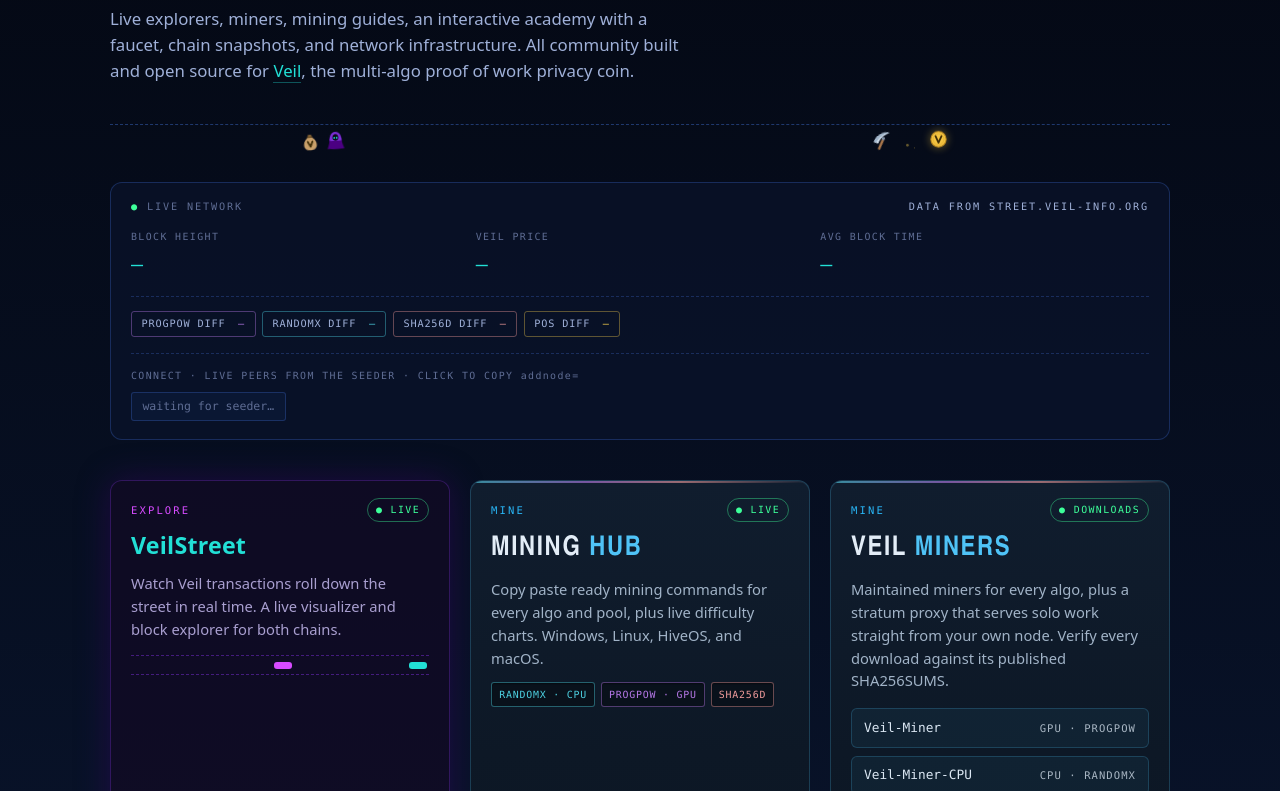
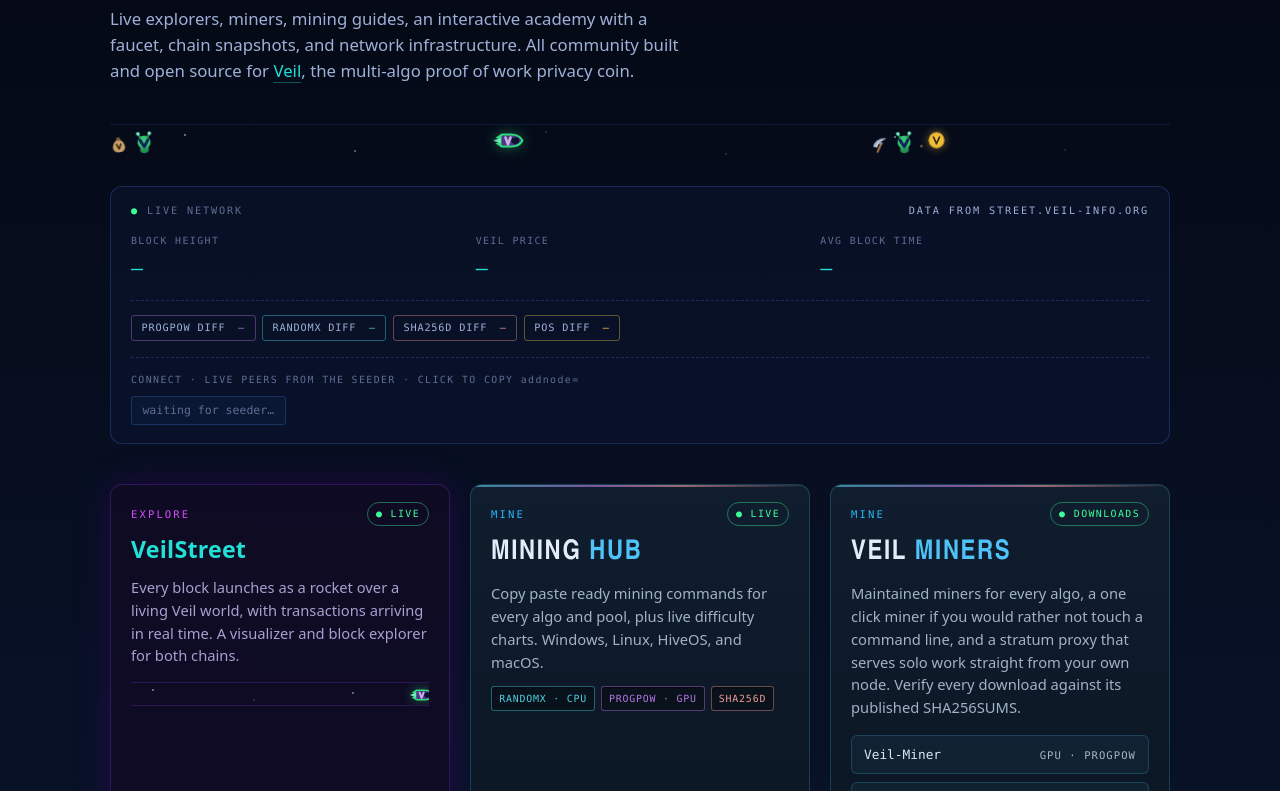
Before and after one commit to ohcee/veil-info-hub, a plain HTML site: page index.html in a window 1280 px wide. Shown: the part 304-1095 px from the top of the page. Drawn offline with Linux system fonts and the light colour scheme; no server answers.

Commit message:
Match VeilStreet's actual world, and ship Quick Miner
I had the explorer wrong. VeilStreet is not a road, it is a space
scene: blocks launch as green outlined rockets, the Veilians are
green aliens whose faces are the Veil V, and the sky has planets
and drifting rock. The card copy said transactions roll down a
street, which described a site that does not exist.

So the lane stops being asphalt. The dashed road markings become a
faint starfield, and the crossers are the real characters: a
Veilian swinging a pickaxe after a coin, a Veilian hauling a bag,
and a block rocket. Three groups a third of a lap apart, so
something is always on screen. The purple hooded figure is gone,
it was invented and off brand.

Quick Miner shipped, so its placeholder row becomes a real link to
the releases. Dead car, spark-2 and link-soon rules removed.

```diff
--- a/index.html
+++ b/index.html
@@ -142,7 +142,8 @@
   .hero p a { color: var(--cyan); text-decoration: none; border-bottom: 1px solid rgba(34,224,214,0.35); }
   .hero p a:hover { border-bottom-color: var(--cyan); }
 
-  /* animated tx street under the hero, borrowed from VeilStreet */
+  /* VeilStreet is a space scene, not a road, so this is a starfield the
+     Veilians cross rather than asphalt with lane markings */
   .street {
     max-width: 1100px;
     margin: 0 auto;
@@ -150,25 +151,62 @@
   }
   .street-lane {
     position: relative;
-    height: 34px;
-    border-top: 1px dashed rgba(63, 111, 214, 0.45);
+    height: 38px;
+    border-top: 1px solid rgba(63, 111, 214, 0.16);
     overflow: hidden;
   }
-  /* two pairs crossing the lane, each after a coin it never catches.
-     Same duration, offset by half, so the lane is never empty. */
+  .star {
+    position: absolute;
+    width: 2px;
+    height: 2px;
+    border-radius: 50%;
+    background: #cfe0ff;
+    opacity: 0.5;
+    animation: twinkle 3.4s ease-in-out infinite;
+  }
+  .st-1 { left: 7%;  top: 9px;  }
+  .st-2 { left: 23%; top: 25px; animation-delay: -0.7s; opacity: 0.32; }
+  .st-3 { left: 41%; top: 6px;  animation-delay: -1.5s; }
+  .st-4 { left: 58%; top: 28px; animation-delay: -2.2s; opacity: 0.35; }
+  .st-5 { left: 74%; top: 11px; animation-delay: -0.3s; }
+  .st-6 { left: 90%; top: 24px; animation-delay: -1.9s; opacity: 0.3; }
+  @keyframes twinkle {
+    0%, 100% { opacity: 0.16; }
+    50%      { opacity: 0.6; }
+  }
+  /* three groups crossing on the same lap, spaced a third apart, so the
+     lane always has something in it instead of one lonely crawler */
   .chase {
     position: absolute;
-    top: 4px;
+    top: 5px;
     display: flex;
     align-items: center;
-    gap: 9px;
+    gap: 7px;
     animation: drive 7s linear infinite;
   }
-  .chase-b { animation-delay: -3.5s; gap: 3px; }
-  .miner {
+  .chase-a { gap: 4px; }
+  .chase-b { animation-delay: -2.33s; gap: 3px; }
+  .chase-c { animation-delay: -4.66s; }
+  .pick {
     display: block;
-    transform-origin: 22% 82%;
+    align-self: flex-end;
+    margin-right: -5px;
+    transform-origin: 30% 90%;
     animation: swing 0.55s ease-in-out infinite;
+  }
+  .rocket {
+    display: block;
+    animation: hover 1.1s ease-in-out infinite;
+    filter: drop-shadow(0 0 7px rgba(47, 224, 122, 0.4));
+  }
+  .flame { animation: flicker 0.16s steps(2) infinite; }
+  @keyframes hover {
+    0%, 100% { transform: translateY(0); }
+    50%      { transform: translateY(-2px); }
+  }
+  @keyframes flicker {
+    0%   { opacity: 0.95; }
+    100% { opacity: 0.5; }
   }
   .veilian {
     display: block;
@@ -195,7 +233,6 @@
     opacity: 0;
     animation: spark 0.55s ease-out infinite;
   }
-  .spark-2 { animation-delay: 0.27s; width: 2px; height: 2px; }
   @keyframes swing {
     0%, 100% { transform: rotate(-18deg); }
     50%      { transform: rotate(8deg); }
@@ -217,30 +254,16 @@
     30%  { opacity: 0.9; }
     100% { opacity: 0; transform: translate(-7px, 5px) scale(0.4); }
   }
-  .car {
-    position: absolute;
-    top: 9px;
-    width: 22px;
-    height: 8px;
-    border-radius: 3px;
-    animation: drive 9s linear infinite;
-  }
-  .car-1 { background: var(--cyan);    animation-delay: 0s;   }
-  .car-2 { background: var(--blue-br); animation-delay: -3.2s; height: 6px; top: 11px; }
-  .mini-street .car-2 { background: var(--magenta); }
-  .car-3 { background: var(--green);   animation-delay: -6.1s; width: 14px; }
   @keyframes drive {
     from { left: -5%; }
     to   { left: 103%; }
   }
   @media (prefers-reduced-motion: reduce) {
-    .car { animation: none; left: 40%; }
-    .car-2 { left: 62%; }
-    .car-3 { left: 18%; }
-    .chase { animation: none; left: 20%; }
-    .chase-b { left: 62%; }
-    .miner, .coin, .veilian, .bag { animation: none; }
-    .miner { transform: rotate(-8deg); }
+    .chase { animation: none; left: 10%; }
+    .chase-b { left: 44%; }
+    .chase-c { left: 76%; }
+    .coin, .veilian, .bag, .pick, .rocket, .flame, .star { animation: none; }
+    .pick { transform: rotate(-8deg); }
     .spark { display: none; }
   }
 
@@ -468,11 +491,6 @@
     letter-spacing: 0.1em;
     opacity: 0.75;
   }
-  .link-soon {
-    border-style: dashed !important;
-    opacity: 0.65;
-  }
-  .link-soon:hover { transform: none; }
 
   /* ── skin: VeilStreet ── */
   .skin-street {
@@ -490,15 +508,25 @@
     border: 1px solid var(--vs-border);
   }
   .skin-street .card-link:hover { border-color: var(--cyan); color: var(--cyan); }
+  /* a block crossing the card's own patch of sky */
   .mini-street {
     margin: 0.9rem 1.25rem 0;
     position: relative;
-    height: 20px;
-    border-top: 1px dashed rgba(123, 47, 214, 0.5);
-    border-bottom: 1px dashed rgba(123, 47, 214, 0.5);
+    height: 24px;
+    border-top: 1px solid rgba(123, 47, 214, 0.28);
+    border-bottom: 1px solid rgba(123, 47, 214, 0.28);
     overflow: hidden;
   }
-  .mini-street .car { top: 6px; height: 7px; width: 18px; animation-duration: 5.5s; }
+  .mini-street .star { top: 6px; }
+  .mini-street .st-3 { top: 16px; }
+  .mini-street .st-5 { top: 9px; }
+  .mini-rocket {
+    position: absolute;
+    top: 2px;
+    display: block;
+    animation: drive 5.5s linear infinite;
+    filter: drop-shadow(0 0 6px rgba(47, 224, 122, 0.4));
+  }
 
   /* ── skin: mining (dark, blue keyed) ──────────────────────────────────
      Same rule the other three skins follow: take the card's own brand
@@ -742,17 +770,27 @@
 
 <div class="street" aria-hidden="true">
   <div class="street-lane">
+    <span class="star st-1"></span><span class="star st-2"></span><span class="star st-3"></span>
+    <span class="star st-4"></span><span class="star st-5"></span><span class="star st-6"></span>
     <div class="chase chase-a">
-      <span class="miner">
-        <svg viewBox="0 0 24 24" width="23" height="23">
+      <span class="pick">
+        <svg viewBox="0 0 24 24" width="19" height="19">
           <path d="M5.8 20.4 L13 11.8" stroke="#a9764a" stroke-width="2.6" stroke-linecap="round" fill="none"/>
           <path d="M2.4 12.6 C5.6 6.4, 15.4 4.4, 20.6 7.6 C16 8.2, 9.2 10.2, 6.4 15.2 Z" fill="#d7e3f0"/>
           <path d="M2.4 12.6 C5.6 6.4, 15.4 4.4, 20.6 7.6 C16.4 6.9, 8.4 8.8, 5.2 13.4 Z" fill="#9fb3c9"/>
           <circle cx="12.9" cy="11.6" r="1.7" fill="#7d8fa6"/>
         </svg>
       </span>
+      <span class="veilian"><svg viewBox="0 0 24 24" width="24" height="24">
+          <path d="M8.6 8.2 L6.6 4.4" stroke="#2aa35c" stroke-width="1.5" stroke-linecap="round"/>
+          <path d="M15.4 8.2 L17.4 4.4" stroke="#2aa35c" stroke-width="1.5" stroke-linecap="round"/>
+          <circle cx="6.3" cy="3.7" r="1.8" fill="#7ef7d0"/>
+          <circle cx="17.7" cy="3.7" r="1.8" fill="#7ef7d0"/>
+          <ellipse cx="12" cy="19.6" rx="4.4" ry="3.6" fill="#249152"/>
+          <ellipse cx="12" cy="12.4" rx="6.5" ry="6.6" fill="#34c46f"/>
+          <path d="M7.8 9.8 L12 17 L16.2 9.8" fill="none" stroke="#12205c" stroke-width="2.9" stroke-linecap="round" stroke-linejoin="round"/>
+        </svg></span>
       <span class="spark spark-1"></span>
-      <span class="spark spark-2"></span>
       <span class="coin">
         <svg viewBox="0 0 20 20" width="17" height="17">
           <circle cx="10" cy="10" r="9" fill="#f5c542"/>
@@ -764,20 +802,32 @@
     </div>
     <div class="chase chase-b">
       <span class="bag">
-        <svg viewBox="0 0 24 24" width="20" height="20">
+        <svg viewBox="0 0 24 24" width="19" height="19">
           <path d="M9.8 3.2 L14.2 3.2 L13.7 6 L10.3 6 Z" fill="#8a6636"/>
           <path d="M10.2 6.2 C6 8.3, 3.6 13, 4.6 17.3 C5.4 20.5, 8.4 21.8, 12 21.8 C15.6 21.8, 18.6 20.5, 19.4 17.3 C20.4 13, 18 8.3, 13.8 6.2 Z" fill="#c9a06a"/>
           <rect x="8.8" y="5.2" width="6.4" height="1.9" rx="0.95" fill="#7a5a2e"/>
           <path d="M9.2 11.6 L12 17.6 L14.8 11.6" fill="none" stroke="#3d2c06" stroke-width="2.1" stroke-linecap="round" stroke-linejoin="round"/>
         </svg>
       </span>
-      <span class="veilian">
-        <svg viewBox="0 0 24 24" width="23" height="23">
-          <path d="M12 3 C8 3, 6 7.2, 5.6 12 C5.3 15.6, 4.2 18.4, 3.2 20.6 C6.5 21.2, 17.5 21.2, 20.8 20.6 C19.8 18.4, 18.7 15.6, 18.4 12 C18 7.2, 16 3, 12 3 Z" fill="#4B0082"/>
-          <path d="M12 3 C8 3, 6 7.2, 5.6 12 C7.6 12.8, 16.4 12.8, 18.4 12 C18 7.2, 16 3, 12 3 Z" fill="#7b2fd6"/>
-          <path d="M12 5.6 C10 5.6, 8.9 7.4, 8.9 9.3 C8.9 11.2, 10.3 12.2, 12 12.2 C13.7 12.2, 15.1 11.2, 15.1 9.3 C15.1 7.4, 14 5.6, 12 5.6 Z" fill="#0a0616"/>
-          <circle cx="10.7" cy="9.3" r="0.9" fill="#22e0d6"/>
-          <circle cx="13.3" cy="9.3" r="0.9" fill="#22e0d6"/>
+      <span class="veilian"><svg viewBox="0 0 24 24" width="24" height="24">
+          <path d="M8.6 8.2 L6.6 4.4" stroke="#2aa35c" stroke-width="1.5" stroke-linecap="round"/>
+          <path d="M15.4 8.2 L17.4 4.4" stroke="#2aa35c" stroke-width="1.5" stroke-linecap="round"/>
+          <circle cx="6.3" cy="3.7" r="1.8" fill="#7ef7d0"/>
+          <circle cx="17.7" cy="3.7" r="1.8" fill="#7ef7d0"/>
+          <ellipse cx="12" cy="19.6" rx="4.4" ry="3.6" fill="#249152"/>
+          <ellipse cx="12" cy="12.4" rx="6.5" ry="6.6" fill="#34c46f"/>
+          <path d="M7.8 9.8 L12 17 L16.2 9.8" fill="none" stroke="#12205c" stroke-width="2.9" stroke-linecap="round" stroke-linejoin="round"/>
+        </svg></span>
+    </div>
+    <div class="chase chase-c">
+      <span class="rocket">
+        <svg viewBox="0 0 26 20" width="33" height="25">
+          <path d="M7.5 4.6 L2.6 7.6 L7.5 9.4 Z" fill="#2fe07a"/>
+          <path d="M7.5 10.6 L2.6 12.4 L7.5 15.4 Z" fill="#2fe07a"/>
+          <path d="M6.6 6.6 C6.6 5.6, 7.4 5.2, 8.4 5.2 L15 5.2 C19.6 5.2, 23 7.6, 24.2 10 C23 12.4, 19.6 14.8, 15 14.8 L8.4 14.8 C7.4 14.8, 6.6 14.4, 6.6 13.4 Z" fill="#523387" stroke="#2fe07a" stroke-width="1.5"/>
+          <ellipse cx="18.4" cy="10" rx="3.2" ry="2.7" fill="#0d1030"/>
+          <path d="M10.6 7.6 L12.6 13 L14.6 7.6" fill="none" stroke="#c6b4e8" stroke-width="2" stroke-linecap="round" stroke-linejoin="round"/>
+          <path d="M6.6 7.8 L0.8 10 L6.6 12.2 Z" fill="#7ef7d0" class="flame"/>
         </svg>
       </span>
     </div>
@@ -826,10 +876,19 @@
       <span class="badge badge-live">● LIVE</span>
     </div>
     <h2>VeilStreet</h2>
-    <p class="card-desc">Watch Veil transactions roll down the street in real time. A live visualizer and block explorer for both chains.</p>
+    <p class="card-desc">Every block launches as a rocket over a living Veil world, with transactions arriving in real time. A visualizer and block explorer for both chains.</p>
     <div class="mini-street" aria-hidden="true">
-      <div class="car car-1"></div>
-      <div class="car car-2"></div>
+      <span class="star st-1"></span><span class="star st-3"></span><span class="star st-5"></span>
+      <span class="mini-rocket">
+        <svg viewBox="0 0 26 20" width="26" height="20">
+          <path d="M7.5 4.6 L2.6 7.6 L7.5 9.4 Z" fill="#2fe07a"/>
+          <path d="M7.5 10.6 L2.6 12.4 L7.5 15.4 Z" fill="#2fe07a"/>
+          <path d="M6.6 6.6 C6.6 5.6, 7.4 5.2, 8.4 5.2 L15 5.2 C19.6 5.2, 23 7.6, 24.2 10 C23 12.4, 19.6 14.8, 15 14.8 L8.4 14.8 C7.4 14.8, 6.6 14.4, 6.6 13.4 Z" fill="#523387" stroke="#2fe07a" stroke-width="1.5"/>
+          <ellipse cx="18.4" cy="10" rx="3.2" ry="2.7" fill="#0d1030"/>
+          <path d="M10.6 7.6 L12.6 13 L14.6 7.6" fill="none" stroke="#c6b4e8" stroke-width="2" stroke-linecap="round" stroke-linejoin="round"/>
+          <path d="M6.6 7.8 L0.8 10 L6.6 12.2 Z" fill="#7ef7d0" class="flame"/>
+        </svg>
+      </span>
     </div>
     <div class="card-links">
       <a class="card-link" href="https://street.veil-info.org" target="_blank" rel="noopener">street.veil-info.org <small>MAINNET</small></a>
@@ -862,13 +921,13 @@
       <span class="badge badge-live">● DOWNLOADS</span>
     </div>
     <h2>Veil <span>Miners</span></h2>
-    <p class="card-desc">Maintained miners for every algo, plus a stratum proxy that serves solo work straight from your own node. Verify every download against its published SHA256SUMS.</p>
+    <p class="card-desc">Maintained miners for every algo, a one click miner if you would rather not touch a command line, and a stratum proxy that serves solo work straight from your own node. Verify every download against its published SHA256SUMS.</p>
     <div class="card-links">
       <a class="card-link" href="https://github.com/Veil-Project/Veil-Miner/releases" target="_blank" rel="noopener">Veil-Miner <small>GPU · PROGPOW</small></a>
       <a class="card-link" href="https://github.com/ohcee/Veil-Miner-CPU/releases" target="_blank" rel="noopener">Veil-Miner-CPU <small>CPU · RANDOMX</small></a>
       <a class="card-link" href="https://github.com/ohcee/Veil-Miner-SHA/releases" target="_blank" rel="noopener">Veil-Miner-SHA <small>GPU · SHA256D</small></a>
       <a class="card-link" href="https://github.com/ohcee/veil-node-stratum-proxy" target="_blank" rel="noopener">node-stratum-proxy <small>SOLO · ALL ALGOS</small></a>
-      <span class="card-link link-soon">Veil Quick Miner <small>ONE CLICK · IN THE WORKS</small></span>
+      <a class="card-link" href="https://github.com/ohcee/veil-quickminer/releases/latest" target="_blank" rel="noopener">Veil Quick Miner <small>ONE CLICK · ALL ALGOS</small></a>
     </div>
   </section>
 
```
